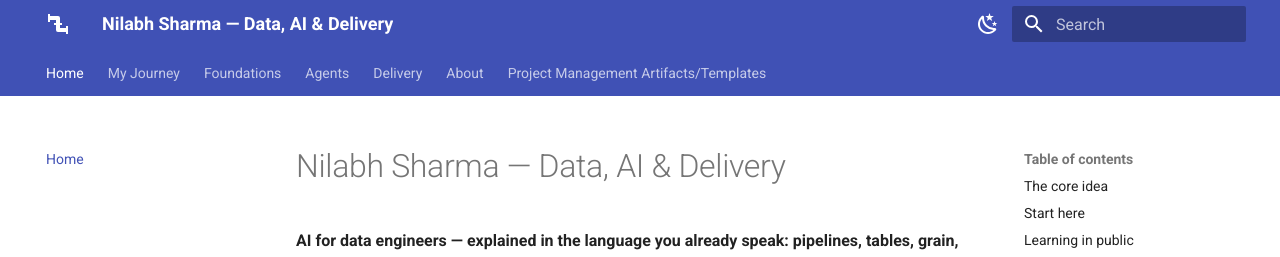
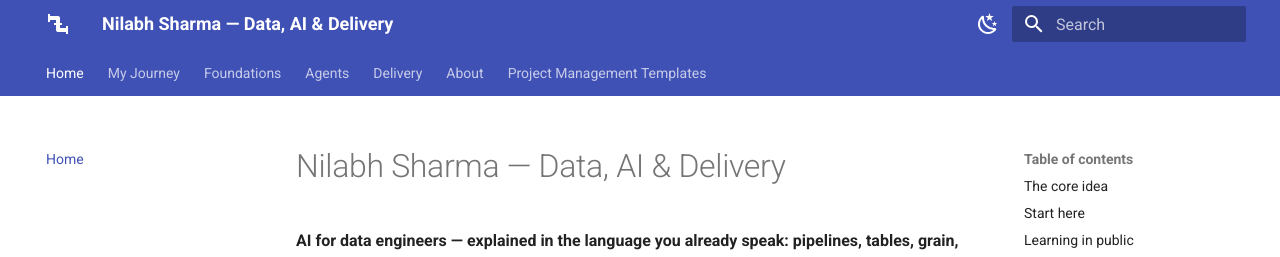
Before and after one commit to nilabh-sharma/nilabh-sharma, an MkDocs documentation site: the page built from docs/index.md, in a window 1280 px wide and 900 px high. Shown: the top 257 px of the window. Built offline with MkDocs 1.6.1 and Material for MkDocs 9.7.7, drawn with Linux system fonts in a browser that asks for light colours.

Commit message:
Update mkdocs.yml

```diff
--- a/mkdocs.yml
+++ b/mkdocs.yml
@@ -61,7 +61,7 @@ nav:
   - Delivery:
       - Managing AI projects: delivery/pm.md
   - About: about.md
-  - Project Management Artifacts/Templates: PMArtifacts.md
+  - Project Management Templates: PMArtifacts.md
 
 extra_css:
   - stylesheets/extra.css
```
